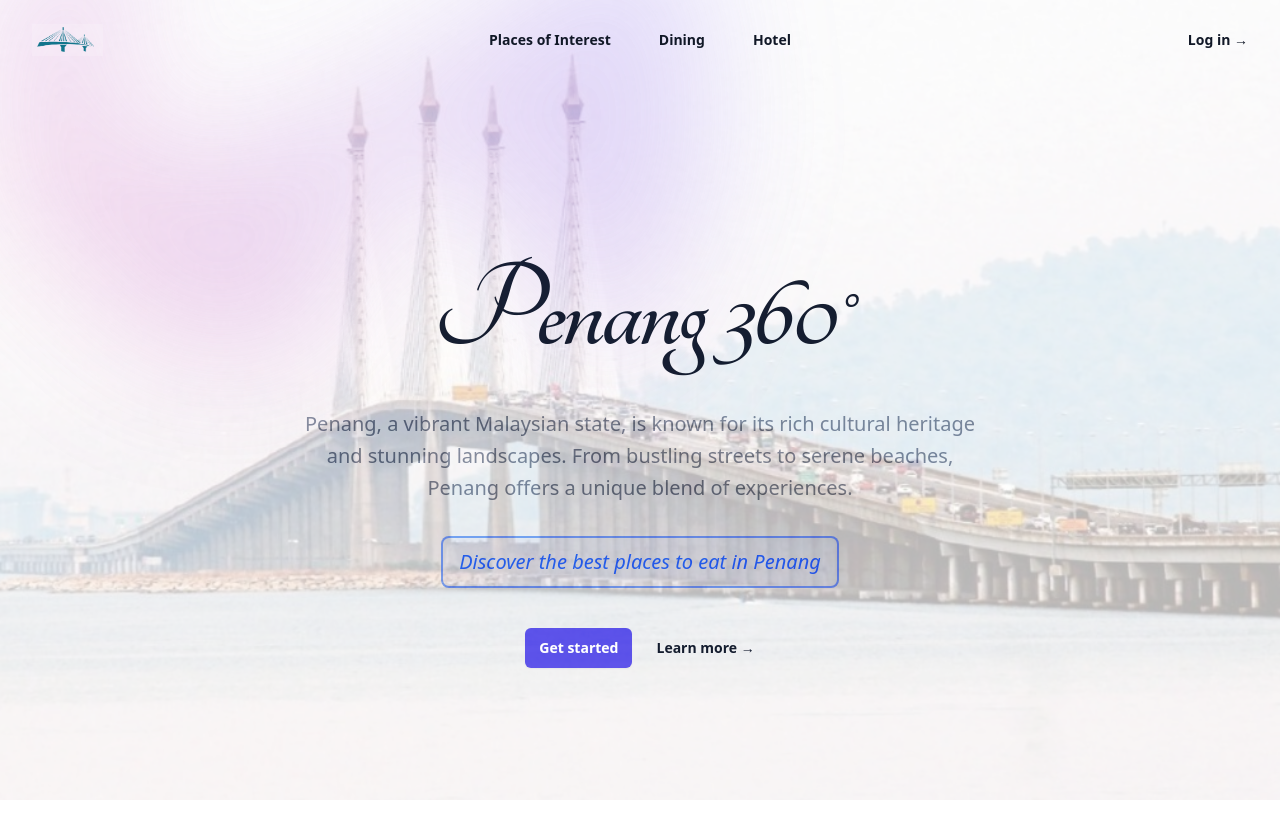
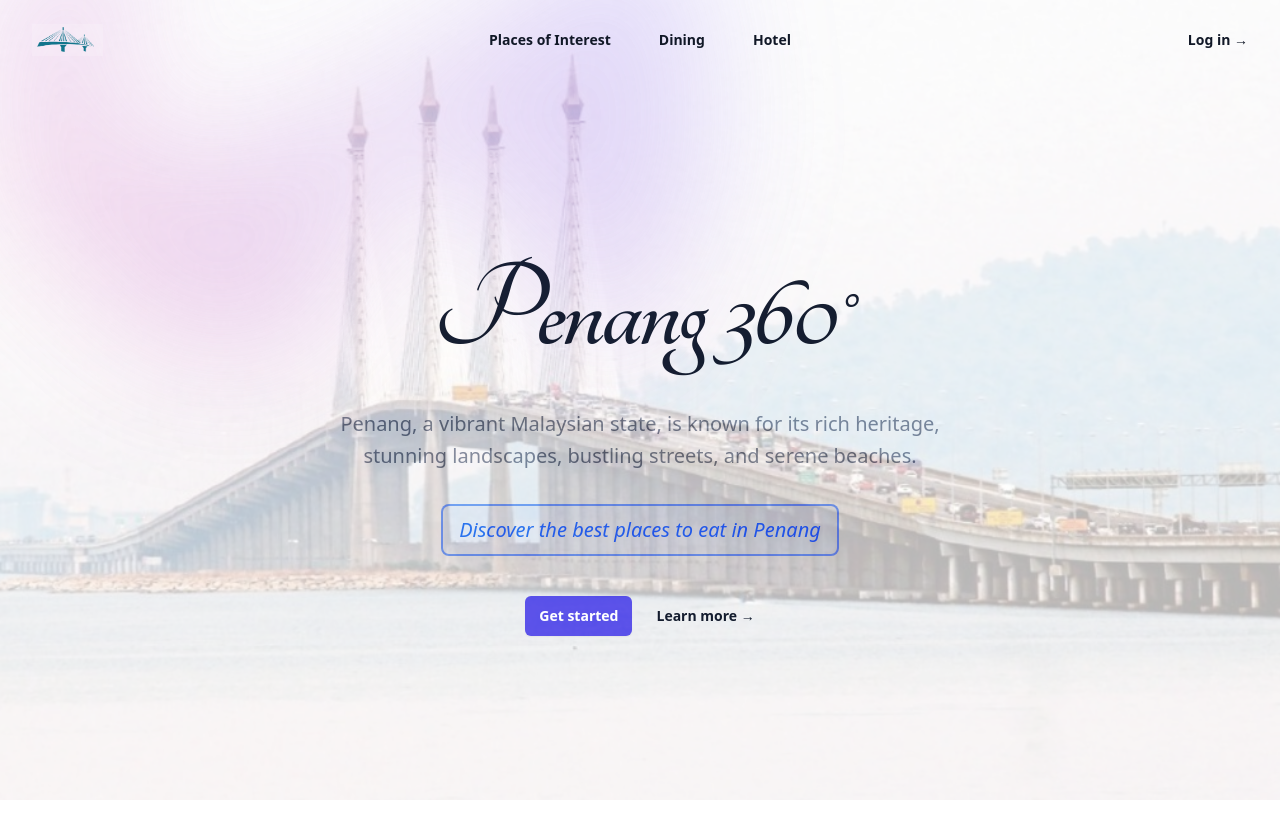
Before and after one commit to WenHao1223/penang-360, a React (Vite) app: page / in a window 1280 px wide. Shown: the top 838 px of the page. Built offline with nearby package versions, Linux system fonts and the light colour scheme.

Commit message:
Change description

```diff
--- a/src/sections/Hero.tsx
+++ b/src/sections/Hero.tsx
@@ -233,17 +233,15 @@ const Hero: React.FC = () => {
                             alt="Penang Bridge"
                         />
                     </div>
-                    <div className="mx-auto max-w-2xl py-32 sm:py-40 lg:py-48 mix-blend-hard-light">
+                    <div className="mx-auto max-w-2xl py-44 sm:py-40 lg:py-48 mix-blend-hard-light">
                         <div className="text-center">
-                            <h1 className="text-balance text-6xl tracking-tight text-gray-900 sm:text-9xl tangerine-bold ">
+                            <h1 className="text-balance text-8xl tracking-tight text-gray-900 sm:text-9xl tangerine-bold ">
                                 Penang 360°
                             </h1>
                             <p className="mt-8 text-lg font-medium text-gray-500 sm:text-xl/8">
                                 Penang, a vibrant Malaysian state, is known for
-                                its rich cultural heritage and stunning
-                                landscapes. From bustling streets to serene
-                                beaches, Penang offers a unique blend of
-                                experiences.
+                                its rich heritage, stunning landscapes, bustling
+                                streets, and serene beaches.
                             </p>
                             <p className="mt-8 text-lg font-medium italic text-gray-500 sm:text-xl/8">
                                 <span
```
